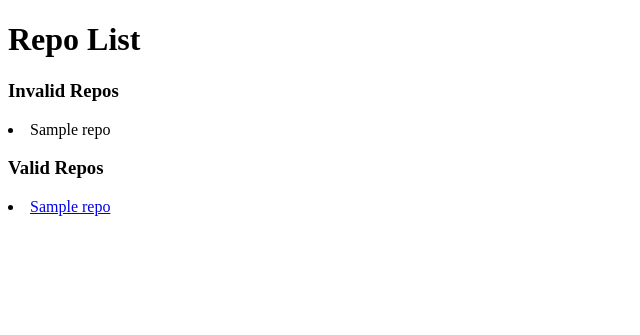
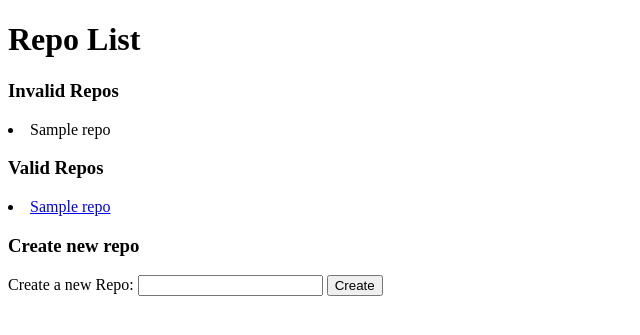
Before and after one commit to ElicsonLi/GitLight, a Django app: template gitlight/templates/gitlight/repo_list.html in a window 1280 px wide. Shown: the top 335 px of the page, without its empty margins (0-640 px from the left). Run offline with Django 3.2, Linux system fonts and the light colour scheme; the template is opened without the code that fills it: most values are stand-ins (such as "Sample title", 1, 10 or a date in 2020).

Commit message:
Add a naive create repo way.
TODO: add some method to handle with empty repo;
TODO: add some method to handle with duplicated repo.

```diff
--- a/gitlight/forms.py
+++ b/gitlight/forms.py
@@ -48,3 +48,7 @@ class RegistrationForm(forms.Form):
             raise forms.ValidationError("Username is already taken.")
 
         return username
+
+class CreateRepoForm(forms.Form):
+    repo_name = forms.CharField(max_length=200)
+    # TODO: except handler, What if have same name
--- a/gitlight/templates/gitlight/repo_list.html
+++ b/gitlight/templates/gitlight/repo_list.html
@@ -23,5 +23,23 @@
     </li>
  {% endfor %}
 
+{#<h3>Create new repo</h3>#}
+{#<form method="post" action="{% url 'create_repo' %}" class="content">#}
+{#    <table class="content">#}
+{#        {{ form }}#}
+{#    </table>#}
+{#    {% csrf_token %}#}
+{#    <button type="submit" id="id_login_button" class="btn btn-dark">Create</button>#}
+{#</form>#}
+
+<h3>Create new repo</h3>
+
+<form method="post" action="{% url 'create_repo' %}">
+    <label for="repo_name">Create a new Repo: </label>
+    <input id="repo_name" type="text" name="repo_name" value="">
+    <input type="submit" value="Create">
+    {% csrf_token %}
+</form>
+
 </body>
 </html>
--- a/gitlight/urls.py
+++ b/gitlight/urls.py
@@ -6,6 +6,7 @@ urlpatterns = [
     path('', views.repo_list, name='repo_list'),
     path('login', views.login_action, name='login'),
     path('register', views.register_action, name='register'),
+    path('create_repo', views.create_repo_action, name='create_repo'),
     path('<str:repo_name>', views.repo_contents, name='repo_contents'),
     path('<str:repo_name>/<path:repo_path>', views.repo_contents, name='repo_contents')
 ]
```
Also changed, not shown: gitlight/utils.py (+14 -1 lines), gitlight/views.py (+11 -1 lines).
